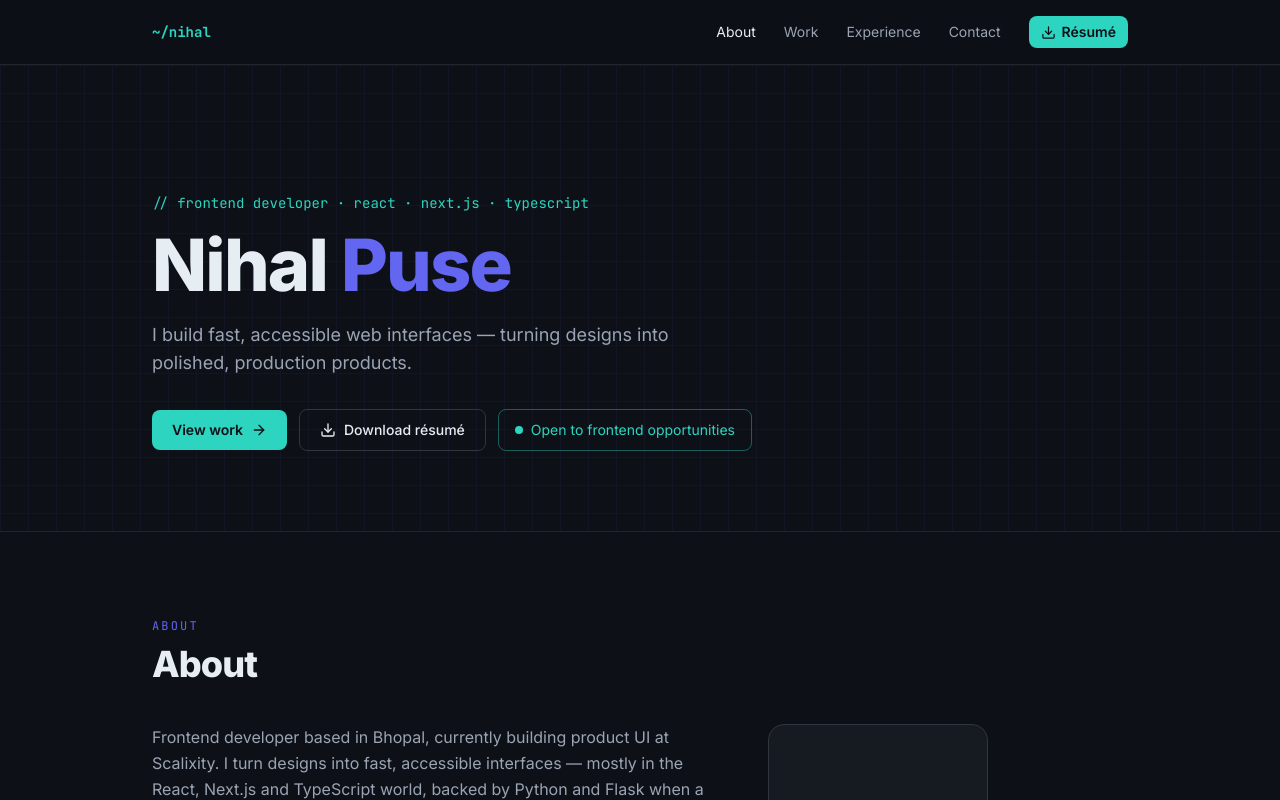
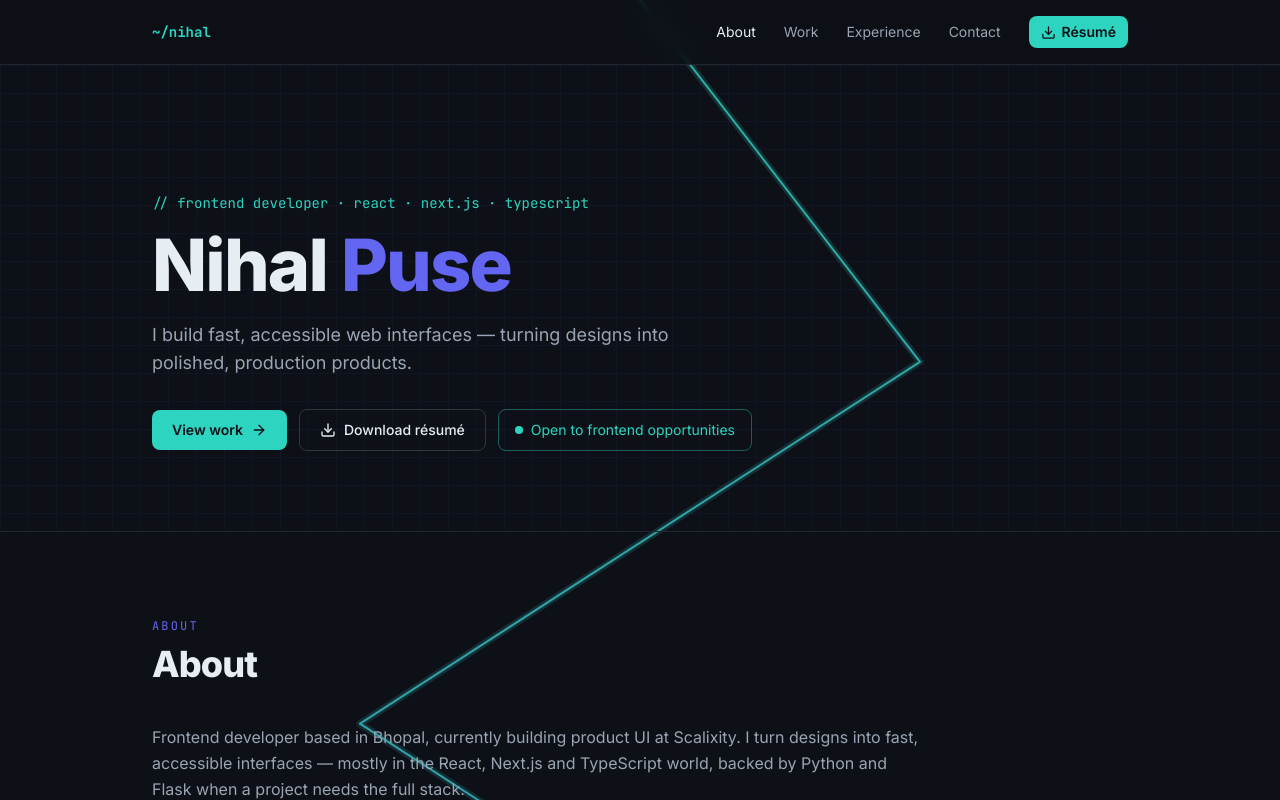
Before and after one commit to Nihalpuse/nihal-puse-portfolio, a Next.js app: page / in a window 1280 px wide. Shown: the top 800 px of the page. Built offline with nearby package versions, Linux system fonts and the light colour scheme.

Commit message:
feat: add scroll-drawn zig-zag thread, simplify About to single column

```diff
--- a/src/app/page.tsx
+++ b/src/app/page.tsx
@@ -8,10 +8,13 @@ import { Experience } from "@/components/Experience";
 import { Education } from "@/components/Education";
 import { Contact } from "@/components/Contact";
 import { Footer } from "@/components/Footer";
+import { ScrollThread } from "@/components/ScrollThread";
 
 export default function Home() {
   return (
-    <>
+    <div className="relative">
+      <ScrollThread />
+      <div className="relative z-10">
         <SkipLink />
         <Nav />
         <main id="main">
@@ -24,6 +27,7 @@ export default function Home() {
           <Contact />
         </main>
         <Footer />
-    </>
+      </div>
+    </div>
   );
 }
--- a/src/components/About.tsx
+++ b/src/components/About.tsx
@@ -9,9 +9,8 @@ export function About() {
         <Reveal>
           <SectionHeading id="about-heading" label="About" title="About" />
         </Reveal>
-        <div className="grid gap-10 md:grid-cols-[1.6fr_1fr]">
         <Reveal>
-            <div className="space-y-4 text-muted">
+          <div className="max-w-3xl space-y-4 text-muted">
             {site.about.map((p, i) => (
               <p key={i} className="leading-relaxed">{p}</p>
             ))}
@@ -25,15 +24,6 @@ export function About() {
             </ul>
           </div>
         </Reveal>
-          <Reveal delay={0.1}>
-            <div
-              className="grid aspect-square w-full max-w-[220px] place-items-center rounded-2xl border border-border-strong bg-surface font-mono text-5xl font-bold text-accent-2"
-              aria-label={`${site.name} monogram`}
-            >
-              NP
-            </div>
-          </Reveal>
-        </div>
       </div>
     </section>
   );
--- /dev/null
+++ b/src/components/ScrollThread.tsx
@@ -0,0 +1,134 @@
+"use client";
+
+import { useEffect, useRef, useState } from "react";
+
+// Builds a sharp zig-zag path (in px coordinates) spanning the given box,
+// oscillating left/right of center as it descends.
+function buildZigZag(w: number, h: number): string {
+  if (w <= 0 || h <= 0) return "";
+  const cx = w / 2;
+  const amp = Math.min(w * 0.34, 280);
+  const segLen = 360; // vertical distance per zig
+  const n = Math.max(3, Math.round(h / segLen));
+  let d = `M ${cx.toFixed(1)} 0`;
+  for (let i = 1; i < n; i++) {
+    const y = (h / n) * i;
+    const x = cx + (i % 2 === 1 ? amp : -amp);
+    d += ` L ${x.toFixed(1)} ${y.toFixed(1)}`;
+  }
+  return d + ` L ${cx.toFixed(1)} ${h.toFixed(1)}`;
+}
+
+// A zig-zag line woven down the whole page that "draws" itself as you scroll,
+// with a glowing head that tracks the current scroll position. Sits behind the
+// content and is hidden from assistive tech. Honors prefers-reduced-motion
+// (renders the full line, statically, no head).
+export function ScrollThread() {
+  const wrapRef = useRef<HTMLDivElement>(null);
+  const pathRef = useRef<SVGPathElement>(null);
+  const reducedRef = useRef(false);
+
+  const [d, setD] = useState("");
+  const [len, setLen] = useState(0);
+  const [offset, setOffset] = useState(0);
+  const [dot, setDot] = useState<{ x: number; y: number } | null>(null);
+
+  // Measure the page box and (re)build the path on mount + size changes.
+  useEffect(() => {
+    reducedRef.current = window.matchMedia("(prefers-reduced-motion: reduce)").matches;
+    const measure = () => {
+      const el = wrapRef.current;
+      if (el) setD(buildZigZag(el.offsetWidth, el.offsetHeight));
+    };
+    measure();
+    const ro = new ResizeObserver(measure);
+    if (wrapRef.current) ro.observe(wrapRef.current);
+    return () => ro.disconnect();
+  }, []);
+
+  // Recompute total length when the path changes; pre-set the draw state.
+  useEffect(() => {
+    const p = pathRef.current;
+    if (!p || !d) return;
+    const total = p.getTotalLength();
+    setLen(total);
+    setOffset(reducedRef.current ? 0 : total);
+  }, [d]);
+
+  // Scroll-tracked drawing (rAF-throttled).
+  useEffect(() => {
+    if (reducedRef.current || !len) return;
+    let raf = 0;
+    const update = () => {
+      raf = 0;
+      const max = document.documentElement.scrollHeight - window.innerHeight;
+      const progress = max > 0 ? Math.min(1, Math.max(0, window.scrollY / max)) : 1;
+      const drawn = len * progress;
+      setOffset(len - drawn);
+      const p = pathRef.current;
+      if (p) {
+        const pt = p.getPointAtLength(drawn);
+        setDot({ x: pt.x, y: pt.y });
+      }
+    };
+    const onScroll = () => {
+      if (!raf) raf = requestAnimationFrame(update);
+    };
+    update();
+    window.addEventListener("scroll", onScroll, { passive: true });
+    window.addEventListener("resize", onScroll, { passive: true });
+    return () => {
+      window.removeEventListener("scroll", onScroll);
+      window.removeEventListener("resize", onScroll);
+      if (raf) cancelAnimationFrame(raf);
+    };
+  }, [len]);
+
+  return (
+    <div ref={wrapRef} aria-hidden className="pointer-events-none absolute inset-0 z-0 overflow-hidden">
+      <svg width="100%" height="100%" fill="none" style={{ display: "block" }}>
+        <defs>
+          <linearGradient id="thread-grad" x1="0" y1="0" x2="0" y2="1">
+            <stop offset="0%" stopColor="#2dd4bf" />
+            <stop offset="100%" stopColor="#6366f1" />
+          </linearGradient>
+        </defs>
+
+        {d && (
+          <>
+            {/* faint full track */}
+            <path d={d} stroke="#1b2330" strokeWidth={2} />
+            {/* soft glow under the drawn portion */}
+            <path
+              d={d}
+              stroke="url(#thread-grad)"
+              strokeWidth={7}
+              strokeLinecap="round"
+              strokeLinejoin="round"
+              opacity={0.16}
+              style={{ strokeDasharray: len, strokeDashoffset: offset }}
+            />
+            {/* the drawn line */}
+            <path
+              ref={pathRef}
+              d={d}
+              stroke="url(#thread-grad)"
+              strokeWidth={2}
+              strokeLinecap="round"
+              strokeLinejoin="round"
+              opacity={0.75}
+              style={{ strokeDasharray: len, strokeDashoffset: offset }}
+            />
+            {/* tracking head */}
+            {dot && !reducedRef.current && (
+              <>
+                <circle cx={dot.x} cy={dot.y} r={9} fill="#2dd4bf" opacity={0.18} />
+                <circle cx={dot.x} cy={dot.y} r={3.5} fill="#2dd4bf" />
+              </>
+            )}
+          </>
+        )}
+      </svg>
+    </div>
+  );
+}
```
Lines whose indentation alone changed are shown as unchanged.
